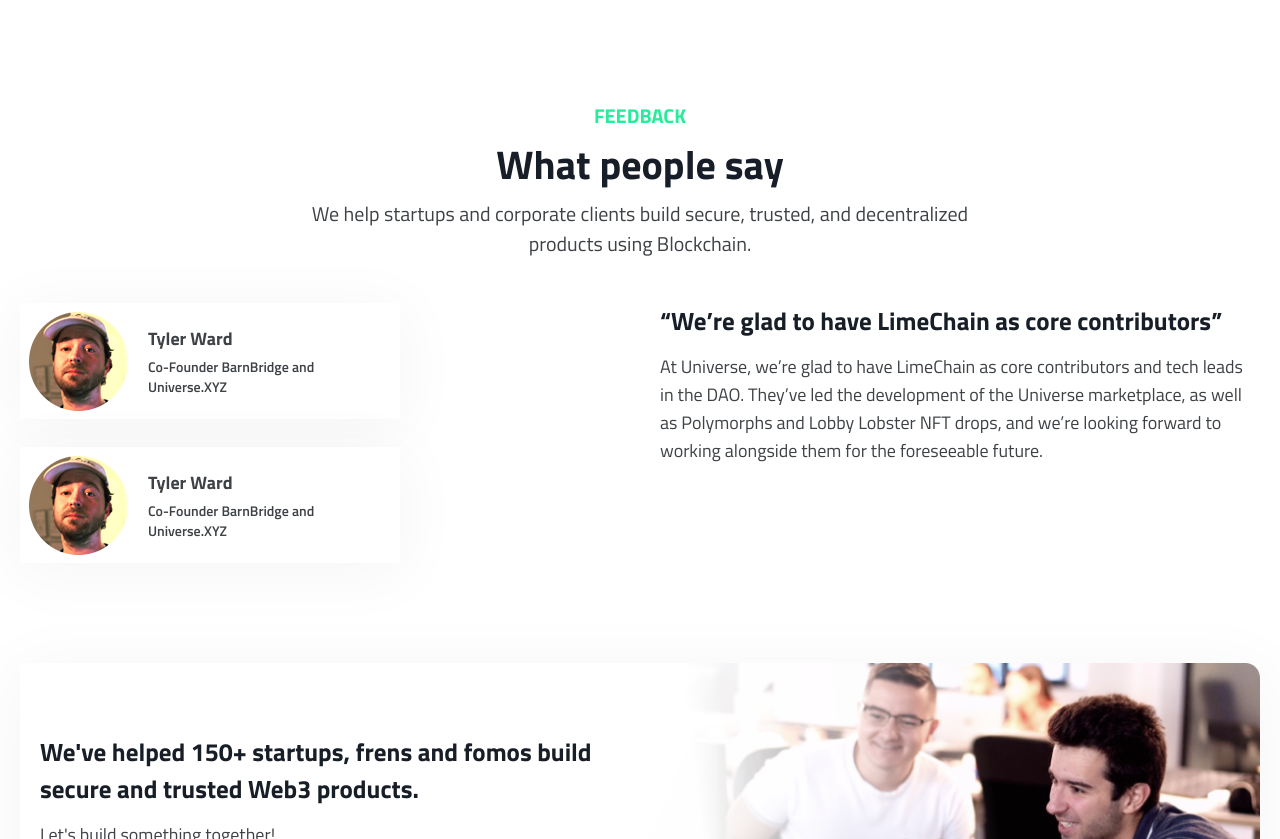
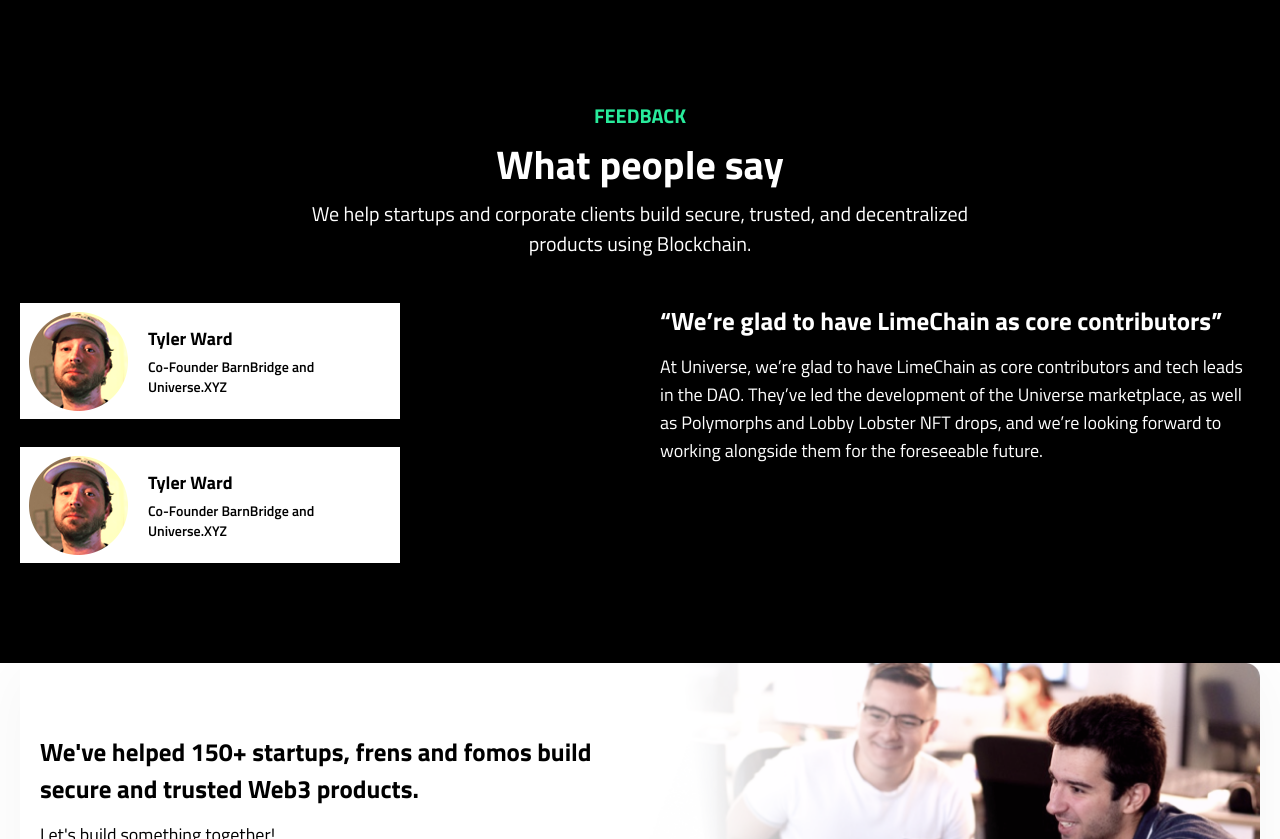
Before and after one commit to sikander-afzaal/limechain, a React (Vite) app: page / in a window 1280 px wide. Shown: the part 1961-2800 px from the top of the page. Built offline with nearby package versions, Linux system fonts and the light colour scheme.

Commit message:
website done

```diff
--- a/src/Components/ServiceBox.jsx
+++ b/src/Components/ServiceBox.jsx
@@ -3,8 +3,8 @@
 import { FontAwesomeIcon } from "@fortawesome/react-fontawesome";
 function ServiceBox({ text }) {
   return (
-    <div className="cursor-pointer hover:scale-105 transition-all w-full h-[120px] p-4 md:p-7 bg-white shadow-service flex justify-center items-center rounded gap-6">
-      <h2 className="text-head font-bold text-[25px]">{text}</h2>
+    <div className="cursor-pointer sm:justify-center  hover:scale-105 transition-all w-full h-[120px] p-4 md:p-7 bg-white shadow-service flex justify-start items-center rounded gap-6">
+      <h2 className="text-black font-bold text-[25px]">{text}</h2>
       <FontAwesomeIcon icon={faLongArrowRight} className="text-main text-xl" />
     </div>
   );
--- a/src/Layout/Footer.jsx
+++ b/src/Layout/Footer.jsx
@@ -5,12 +5,12 @@
 } from "@fortawesome/free-brands-svg-icons";
 import { FontAwesomeIcon } from "@fortawesome/react-fontawesome";
 import React from "react";
-import logo from "../Assets/logo.svg";
+import logo from "../Assets/logo.png";
 function Footer() {
   return (
     <div className="flex justify-center items-center w-full px-5 mt-[100px] py-[50px] lg:py-[100px]">
-      <div className="flex gap-[50px] justify-center items-center sm:items-start flex-col w-full bg-white  max-w-[1244px]">
-        <img src={logo} alt="" />
+      <div className="flex gap-[50px] justify-center items-center sm:items-start flex-col w-full   max-w-[1244px]">
+        <img src={logo} className="w-[130px]" alt="" />
         <div className="flex justify-center lg:justify-between  lg:flex-row flex-col items-start gap-3 w-full">
           <div className="flex justify-between sm:flex-row flex-col lg:mb-0 mb-10 lg:w-auto w-full lg:justify-start items-center sm:items-start gap-[70px]">
             <div className="flex flex-col items-start justify-start gap-4">
@@ -148,7 +148,7 @@
               </div>
               <div className="flex gap-2 justify-center items-center">
                 <input type="checkbox" />
-                <p className="text-text- font-normal text-sm">
+                <p className="text-white font-normal text-sm">
                   I have read and I agree to LimeChain's Privacy Policy
                 </p>
               </div>
@@ -184,7 +184,7 @@
             </div>
           </div>
         </div>
-        <div className="flex lg:flex-row flex-col justify-between w-full items-center lg:gap-0 gap-9 lg:items-start">
+        <div className="flex lg:flex-row flex-col justify-between w-full items-center lg:gap-0 gap-9 ">
           <div className="flex justify-center items-center gap-5">
             <img src={logo} className="w-[120px] " alt="" />
             <img src={logo} className="w-[120px] " alt="" />
@@ -194,19 +194,19 @@
             <a href="#">
               <FontAwesomeIcon
                 icon={faLinkedin}
-                className="text-[#0201015c] text-[25px] cursor-pointer"
+                className="text-white text-[25px] cursor-pointer"
               />
             </a>
             <a href="#">
               <FontAwesomeIcon
                 icon={faFacebookSquare}
-                className="text-[#0201015c] text-[25px] cursor-pointer"
+                className="text-white text-[25px] cursor-pointer"
               />
             </a>
             <a href="#">
               <FontAwesomeIcon
                 icon={faTwitter}
-                className="text-[#0201015c] text-[25px] cursor-pointer"
+                className="text-white text-[25px] cursor-pointer"
               />
             </a>
           </div>
--- a/src/Layout/Header.jsx
+++ b/src/Layout/Header.jsx
@@ -1,14 +1,14 @@
 import { faBars, faSearch, faXmark } from "@fortawesome/free-solid-svg-icons";
 import { FontAwesomeIcon } from "@fortawesome/react-fontawesome";
 import React, { useState } from "react";
-import logo from "../Assets/logo.svg";
+import logo from "../Assets/logo.png";
 function Header() {
   const [header, setHeader] = useState(false);
   return (
     <div className="w-full flex justify-center items-center px-5">
       <div className="flex justify-between items-center w-full max-w-[1500px] h-[84px]">
         <div className=" flex justify-center items-center gap-6 xl:gap-20">
-          <img src={logo} alt="" />
+          <img src={logo} className=" h-[56px] object-contain" alt="" />
           <div
             className={`flex lg:flex-row flex-col lg:static fixed top-0 transition-all ${
               header
--- a/src/Pages/Landing/Hero.jsx
+++ b/src/Pages/Landing/Hero.jsx
@@ -4,7 +4,7 @@
   return (
     <div className="flex justify-center items-start w-full  px-5">
       <div className="flex gap-9 justify-start items-start flex-col w-full max-w-[1244px] pt-[50px] md:pt-[100px]">
-        <h1 className="text-black text-4xl sm:text-6xl font-bold">
+        <h1 className="text-head text-4xl sm:text-6xl font-bold">
           Web3 Development <br /> and Consulting
         </h1>
         <p className="text-text text-xl sm:text-2xl font-normal">
--- a/src/Pages/Landing/Review.jsx
+++ b/src/Pages/Landing/Review.jsx
@@ -15,8 +15,8 @@
             <div className="w-full md:w-[380px] h-[116px] flex justify-start md:justify-center items-center gap-5 bg-white shadow-service p-2">
               <img src={img} alt="" />
               <div className="text-left flex flex-col items-start gap-1">
-                <h2 className="text-text font-bold text-lg">Tyler Ward</h2>
-                <p className="text-text font-semibold text-sm">
+                <h2 className="text-black font-bold text-lg">Tyler Ward</h2>
+                <p className="text-black font-semibold text-sm">
                   Co-Founder BarnBridge and Universe.XYZ
                 </p>
               </div>
@@ -24,8 +24,8 @@
             <div className="w-full md:w-[380px] h-[116px] flex justify-start md:justify-center items-center gap-5 bg-white shadow-service p-2">
               <img src={img} alt="" />
               <div className="text-left flex flex-col items-start gap-1">
-                <h2 className="text-text font-bold text-lg">Tyler Ward</h2>
-                <p className="text-text font-semibold text-sm">
+                <h2 className="text-black font-bold text-lg">Tyler Ward</h2>
+                <p className="text-black font-semibold text-sm">
                   Co-Founder BarnBridge and Universe.XYZ
                 </p>
               </div>
--- a/src/Pages/Landing/Talk.jsx
+++ b/src/Pages/Landing/Talk.jsx
@@ -2,14 +2,14 @@
 import img from "../../Assets/talk.png";
 function Talk() {
   return (
-    <div className="flex justify-center items-center w-full px-5 mt-[100px] ">
-      <div className="flex isolate gap-1 justify-center lg:flex-row flex-col   items-center w-full bg-white shadow-service max-w-[1244px] relative">
+    <div className="flex justify-center items-center w-full px-5 mt-[100px] bg-white ">
+      <div className="flex isolate gap-1 justify-center lg:flex-row flex-col items-center w-full  shadow-service max-w-[1244px] relative">
         <div className="p-5 lg:pl-5 lg:p-0 flex justify-center items-start flex-col w-full lg:w-1/2 gap-3">
-          <h1 className="text-head font-bold text-[20px] md:text-[25px]">
+          <h1 className="text-black font-bold text-[20px] md:text-[25px]">
             We've helped 150+ startups, frens and fomos build secure and trusted
             Web3 products.
           </h1>
-          <p className="text-text font-normal text-lg">
+          <p className="text-black font-normal text-lg">
             Let's build something together!
           </p>
           <div className="flex justify-center flex-col w-full xl:flex-row items-center gap-4">
--- a/src/index.css
+++ b/src/index.css
@@ -9,3 +9,6 @@
   box-sizing: border-box;
   font-family: "Titillium Web", sans-serif;
 }
+body {
+  background-color: black;
+}
--- a/tailwind.config.cjs
+++ b/tailwind.config.cjs
@@ -4,10 +4,10 @@
   theme: {
     extend: {
       colors: {
-        head: "#181e27",
+        head: "white",
         btn: "#3E4858",
         main: "#28eb9b",
-        text: "#3e4246",
+        text: "white",
       },
       backgroundImage: {
         "hero-pattern": "url('/src/Assets/hero-bg.svg')",
```
Also changed, not shown: src/Assets/logo.png (added).
